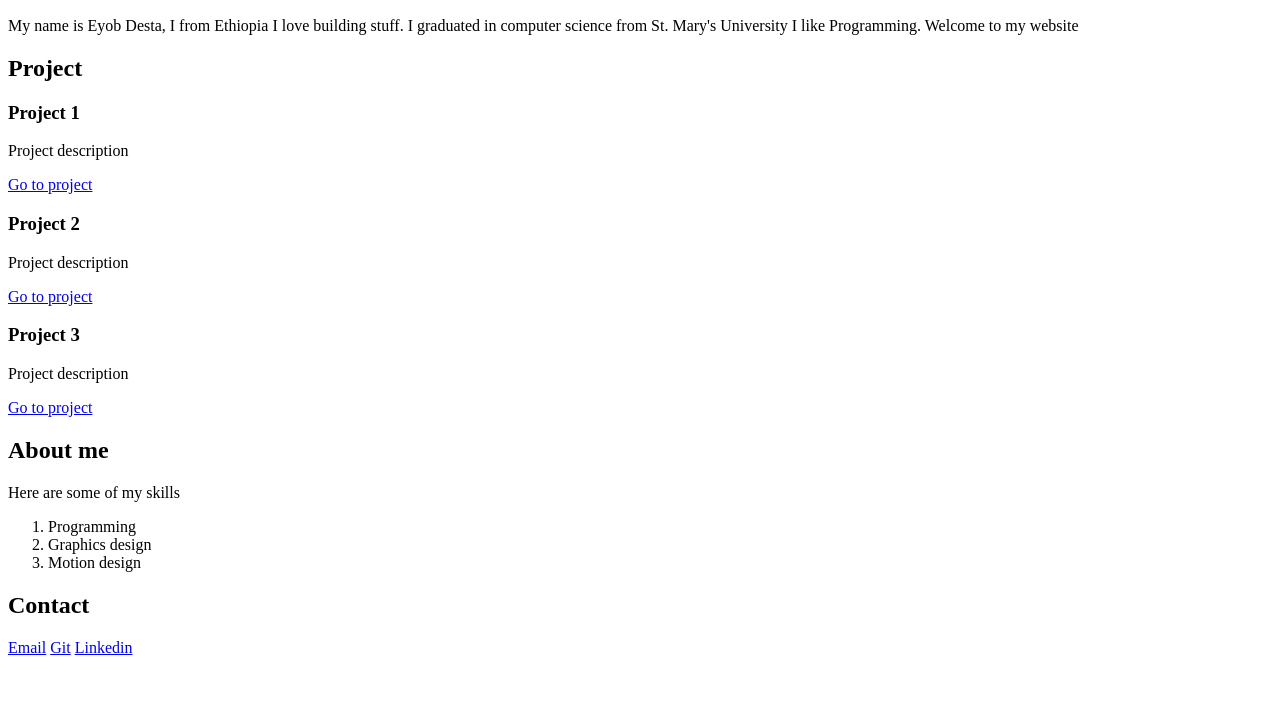
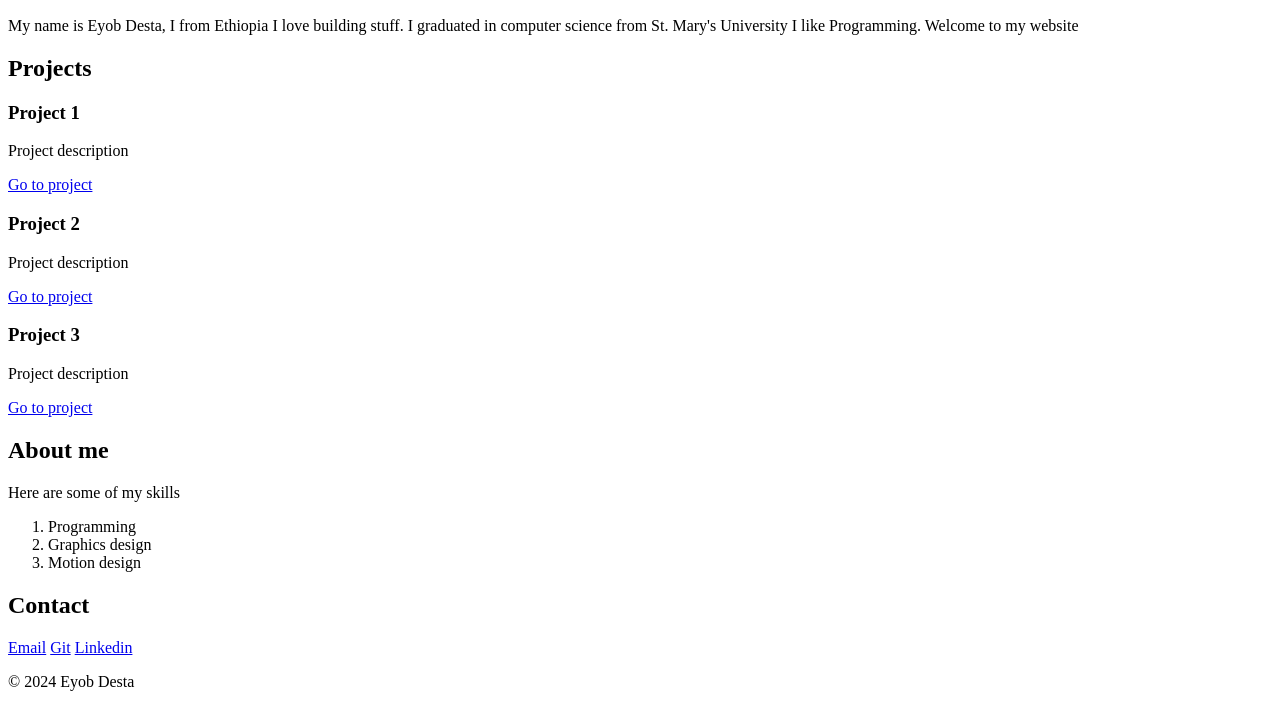
Before and after one commit to TheMoonK1d/My_First_Portfolio, a plain HTML site: page portfolio/index.html in a window 1280 px wide. Shown: the part 270-974 px from the top of the page. Before the commit the page ends 935 px from the top, so only its background shows below. Drawn offline with Linux system fonts and the light colour scheme.

Commit message:
porfolio fix

```diff
--- a/portfolio/index.html
+++ b/portfolio/index.html
@@ -23,8 +23,8 @@
         <h2>Introduction</h2>
         <p>My name is Eyob Desta, I from Ethiopia I love building stuff. I graduated in computer science from St. Mary's University I like Programming. Welcome to my website</p>
     </section>
-    <section id="project">
-        <h2>Project</h2>
+    <section id="projects">
+        <h2>Projects</h2>
         <article class="project">
             <h3>Project 1</h3>
             <p>Project description</p>
@@ -56,5 +56,8 @@
         <a href="https://github.com/TheMoonK1d" target="_blank">Git</a>
         <a href="https://www.linkedin.com/in/eyob-desta/" target="_blank">Linkedin</a>
     </section>
+    <footer>
+        <p>&copy; 2024 Eyob Desta</p>
+    </footer>
 </body>
 </html>
```
